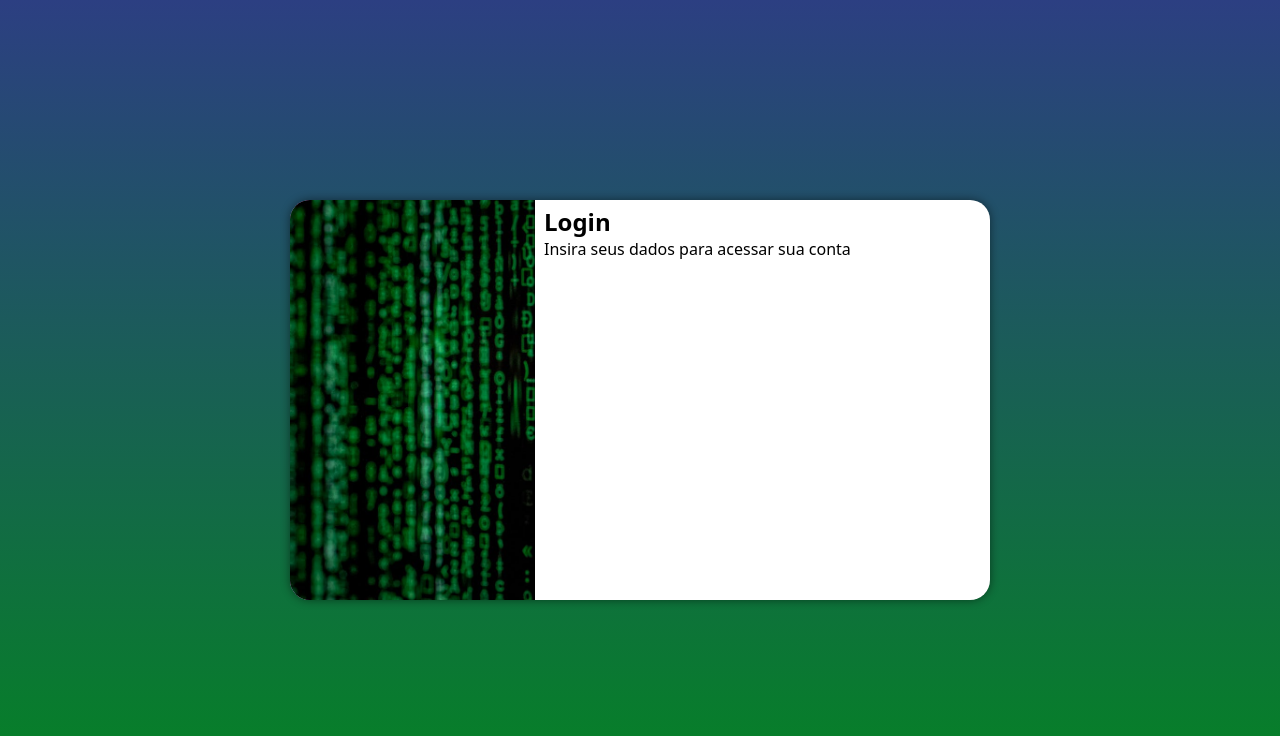
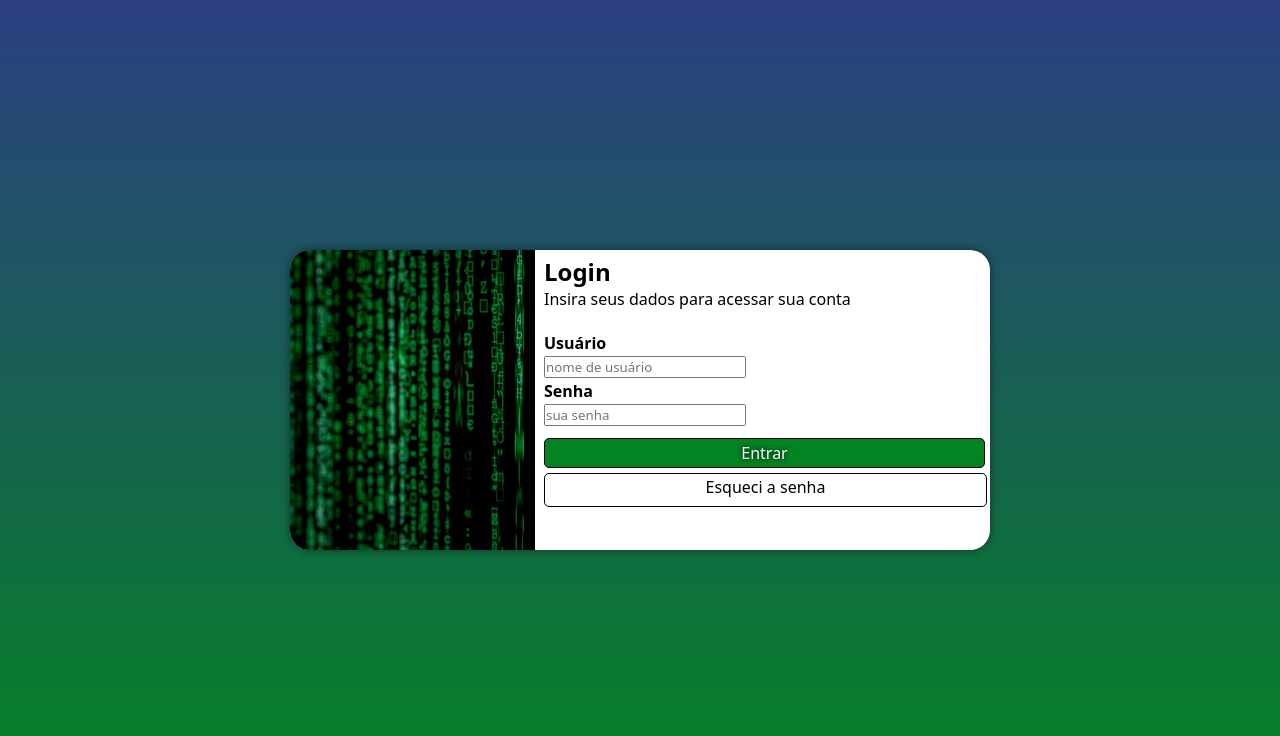
Before and after one commit to ArthurSouza01/projeto-login, a plain HTML site: page index.html in a window 1280 px wide. Drawn offline with Linux system fonts and the light colour scheme.

Commit message:
adicionando css na tela de login

```diff
--- a/estilos/mediaquery.css
+++ b/estilos/mediaquery.css
@@ -12,6 +12,7 @@
 
     section#login {
         width: 80vw;
+        height: 300px;
         max-width: 700px;
     }
 
--- a/estilos/style.css
+++ b/estilos/style.css
@@ -33,7 +33,7 @@ section#login {
     overflow: hidden;
 
     width: 220px;
-    height: 400px;
+    height: 500px;
     background-color: white;
     box-shadow: 0px 0px 10px rgba(0, 0, 0, 0.490);
     transition: width .3s, height .3s;
@@ -56,5 +56,51 @@ section#login div#imagem {
 section#login div#formulario {
     display: block;
     padding: 5px;
+}
 
+section#login > div#formulario > form > label {
+    display: block;
 }
+
+form > input#iuser {
+    margin: 2px 0px;
+}
+
+form > input#ipass {
+    margin: 2px 0px;
+}
+
+form > input[type=submit] {
+    width: 100%;
+    height: 30px;
+    margin-top: 10px;
+    background-color: #048323;
+    color: white;
+    border-radius: 5px;
+    border: 1px solid black;
+    font-size: 1em;
+    text-shadow: 0px 0px 5px black;
+    cursor: pointer;
+}
+
+form > input[type=submit]:hover {
+    background-color: #024111;
+}
+
+form > a#esqueci {
+    display: block;
+    text-decoration: none;
+    text-align: center;
+    color: black;
+    background-color: white;
+    border: 1px solid black;
+    border-radius: 5px;
+    width: 100%;
+    height: 30px;
+    margin: 5px 0px;
+    padding-top: 2px;
+}
+
+form > a#esqueci:hover {
+    background-color: #1cee50;
+}
--- a/index.html
+++ b/index.html
@@ -16,10 +16,18 @@
             <div id="formulario">
                 <h1>Login</h1>
                 <p>Insira seus dados para acessar sua conta</p>
+                <br>
+                <form action="login.php" method="post">
+                    <label for="iuser"><strong>Usuário </strong></label>
+                    <input type="text" name="user" id="iuser" required placeholder="nome de usuário">
 
-                <form action="login.php" method="post">
+                    <label for="ipass"><strong>Senha </strong></label>
+                    <input type="password" name="pass" id="ipass" minlength="8" required placeholder="sua senha">
 
+                    <input type="submit" value="Entrar">
+                    <a href="#" id="esqueci">Esqueci a senha</a>
                 </form>
+
             </div>
         </section>
     </main>
```
